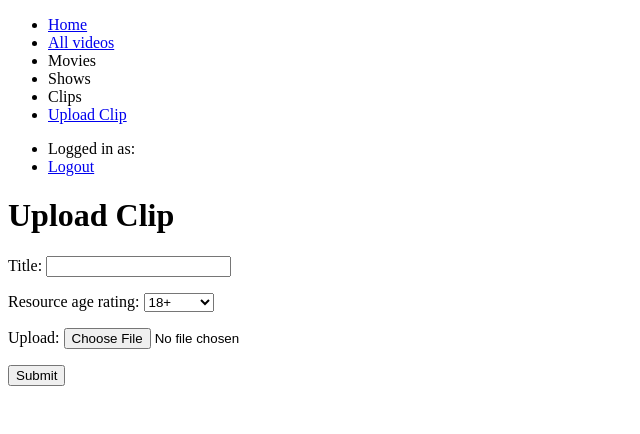
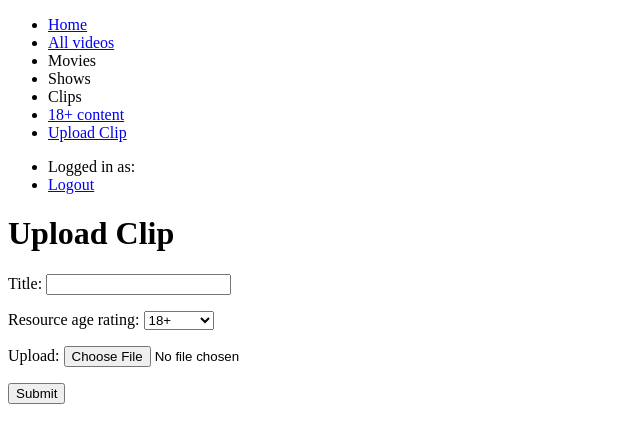
Before and after one commit to celkiboi/PeakKino, a Django app: page /videos/upload/clip/ in a window 1280 px wide. Shown: the top 434 px of the page, without its empty margins (0-640 px from the left). Run offline with Django 4.2, Linux system fonts and the light colour scheme; the visitor is signed in with stand-in values (Sample User, id 1); some libraries are stand-ins or nearby versions.

Commit message:
Add 18+ content page

```diff
--- a/PeakKino/accounts/models.py
+++ b/PeakKino/accounts/models.py
@@ -48,3 +48,6 @@ class User(AbstractBaseUser, PermissionsMixin):
         if self.age == 'unrated':
             return False # if both were unrated, True would have been returned in the first condition
         return int(self.age) >= int(resource.age_rating)
+
+    def is_18_plus(self):
+        return self.age >= 18
--- a/PeakKino/templates/base.html
+++ b/PeakKino/templates/base.html
@@ -24,6 +24,9 @@
                     </li>
                     <li>
                         <a>Clips</a>
+                    </li>
+                    <li>
+                        <a href="{% url 'videos:18_plus' %}">18+ content</a>
                     </li>
                 {% endif %}
                 {% if request.user.is_staff %}
--- a/PeakKino/videos/urls.py
+++ b/PeakKino/videos/urls.py
@@ -1,10 +1,11 @@
 from django.urls import path
-from .views import watch_video, upload_clip, video_details, all_videos
+from .views import watch_video, upload_clip, video_details, all_videos, content_18_plus
 
 app_name="videos"
 urlpatterns = [
     path('<int:video_id>/', video_details, name='video_details'),
     path('<int:video_id>/watch/', watch_video, name="watch_video"),
     path('allvideos/', all_videos, name="all_videos"),
+    path('18plus/', content_18_plus, name="18_plus"),
     path('upload/clip/', upload_clip, name='upload_clip'),
 ]
--- a/PeakKino/videos/views.py
+++ b/PeakKino/videos/views.py
@@ -68,10 +68,29 @@ def all_videos(request):
             thumbnail_path = settings.MEDIA_URL + video.get_thumbnail_path()
             details_page_url = reverse('videos:video_details', kwargs = {'video_id': video.pk})
             filtered_videos.append((video, thumbnail_path, attached_obj, details_page_url))
-            print(details_page_url)
 
     context = {
         'videos': filtered_videos,
     }
 
     return render(request, 'all_videos.html', context)
+
+@login_required
+def content_18_plus(request):
+    if request.user.age < 18:
+        return HttpResponseForbidden(f"Your age does not permit you to view 18+ content")
+
+    filtered_videos = []
+    videos = Video.objects.all()
+    for video in videos:
+        if video.get_resource().age_rating == '18':
+            attached_obj = video.get_attached_obj()
+            thumbnail_path = settings.MEDIA_URL + video.get_thumbnail_path()
+            details_page_url = reverse('videos:video_details', kwargs = {'video_id': video.pk})
+            filtered_videos.append((video, thumbnail_path, attached_obj, details_page_url))
+
+    context = {
+        'videos': filtered_videos,
+    }
+
+    return render(request, '18_plus.html', context)
```
Also changed, not shown: PeakKino/videos/templates/18_plus.html (added, +8 -0 lines).
